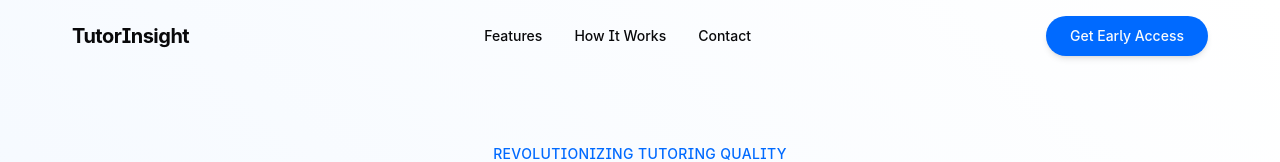
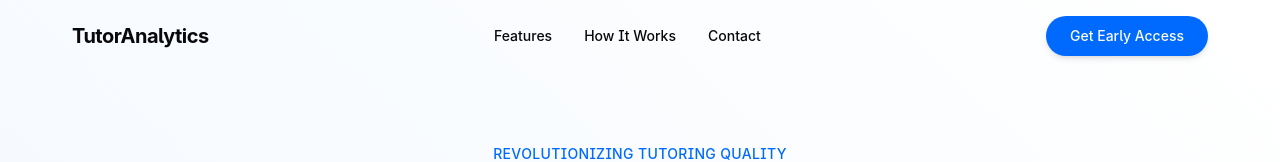
Before and after one commit to wgxyz/tutoranalytics, a React (Vite) app: page / in a window 1280 px wide. Shown: the top 162 px of the page. Built offline with nearby package versions, Linux system fonts and the light colour scheme.

Commit message:
Rename project to TutorAnalytics
Update project name to reflect new domain.

```diff
--- a/index.html
+++ b/index.html
@@ -1,19 +1,20 @@
+
 <!DOCTYPE html>
 <html lang="en">
   <head>
     <meta charset="UTF-8" />
     <meta name="viewport" content="width=device-width, initial-scale=1.0" />
-    <title>tutorinsight-voice-analyzer</title>
-    <meta name="description" content="Lovable Generated Project" />
-    <meta name="author" content="Lovable" />
+    <title>tutoranalytics</title>
+    <meta name="description" content="TutorAnalytics - AI-powered tutoring analysis" />
+    <meta name="author" content="TutorAnalytics" />
 
-    <meta property="og:title" content="Lovable Generated Project" />
-    <meta property="og:description" content="Lovable Generated Project" />
+    <meta property="og:title" content="TutorAnalytics" />
+    <meta property="og:description" content="AI-powered tutoring analysis" />
     <meta property="og:type" content="website" />
     <meta property="og:image" content="https://lovable.dev/opengraph-image-p98pqg.png" />
 
     <meta name="twitter:card" content="summary_large_image" />
-    <meta name="twitter:site" content="@lovable_dev" />
+    <meta name="twitter:site" content="@tutoranalytics" />
     <meta name="twitter:image" content="https://lovable.dev/opengraph-image-p98pqg.png" />
   </head>
 
--- a/src/components/CTASection.tsx
+++ b/src/components/CTASection.tsx
@@ -49,7 +49,7 @@ const CTASection = () => {
         <div className="max-w-3xl mx-auto text-center">
           <h2 className="heading-lg mb-6">Ready to Transform Your Tutoring Business?</h2>
           <p className="text-lg text-white/80 mb-10">
-            Join our early access program and be among the first to experience the power of TutorInsight.
+            Join our early access program and be among the first to experience the power of TutorAnalytics.
           </p>
 
           <form onSubmit={handleSubmit} className="max-w-md mx-auto">
--- a/src/components/Footer.tsx
+++ b/src/components/Footer.tsx
@@ -7,7 +7,7 @@ const Footer = () => {
       <div className="container px-4 mx-auto">
         <div className="flex flex-col md:flex-row justify-between items-center">
           <div className="mb-8 md:mb-0">
-            <span className="font-bold text-xl tracking-tight">TutorInsight</span>
+            <span className="font-bold text-xl tracking-tight">TutorAnalytics</span>
             <p className="text-sm text-muted-foreground mt-2">
               Enhancing tutoring excellence through AI analysis.
             </p>
@@ -76,7 +76,7 @@ const Footer = () => {
 
         <div className="mt-12 pt-6 border-t border-gray-100 flex flex-col sm:flex-row justify-between items-center">
           <p className="text-sm text-muted-foreground mb-4 sm:mb-0">
-            © {currentYear} TutorInsight. All rights reserved.
+            © {currentYear} TutorAnalytics. All rights reserved.
           </p>
 
           <div className="flex space-x-6">
--- a/src/components/Header.tsx
+++ b/src/components/Header.tsx
@@ -24,7 +24,7 @@ const Header = () => {
     >
       <div className="container mx-auto flex items-center justify-between">
         <div className="flex items-center">
-          <span className="font-bold text-xl tracking-tight">TutorInsight</span>
+          <span className="font-bold text-xl tracking-tight">TutorAnalytics</span>
         </div>
         <nav className="hidden md:flex space-x-8 items-center">
           <a href="#features" className="font-medium text-sm hover:text-primary transition-colors">Features</a>
--- a/src/components/Hero.tsx
+++ b/src/components/Hero.tsx
@@ -61,7 +61,7 @@ const Hero = () => {
             <div className="aspect-video rounded-xl bg-gray-100 overflow-hidden flex items-center justify-center">
               <div className="text-primary">
                 <p className="font-medium">Demo Video Placeholder</p>
-                <p className="text-sm text-muted-foreground mt-2">See TutorInsight in action</p>
+                <p className="text-sm text-muted-foreground mt-2">See TutorAnalytics in action</p>
               </div>
             </div>
           </div>
--- a/src/components/layouts/DashboardLayout.tsx
+++ b/src/components/layouts/DashboardLayout.tsx
@@ -1,4 +1,3 @@
-
 import { ReactNode } from "react";
 import { Link, useNavigate, useLocation } from "react-router-dom";
 import { Button } from "@/components/ui/button";
@@ -81,7 +80,7 @@ const DashboardLayout = ({ children }: DashboardLayoutProps) => {
       {/* Sidebar for desktop */}
       <aside className="hidden md:flex flex-col w-64 bg-white border-r border-gray-200">
         <div className="p-6">
-          <h1 className="text-2xl font-bold text-primary">TutorInsight</h1>
+          <h1 className="text-2xl font-bold text-primary">TutorAnalytics</h1>
         </div>
 
         <nav className="flex-1 p-4">
@@ -142,7 +141,7 @@ const DashboardLayout = ({ children }: DashboardLayoutProps) => {
           <div className="md:hidden fixed inset-0 z-50 bg-gray-800/50">
             <div className="fixed inset-y-0 left-0 w-3/4 max-w-sm bg-white">
               <div className="p-6 flex items-center justify-between">
-                <h1 className="text-2xl font-bold text-primary">TutorInsight</h1>
+                <h1 className="text-2xl font-bold text-primary">TutorAnalytics</h1>
                 <button
                   className="rounded-lg p-2 hover:bg-gray-100"
                   onClick={() => setIsMobileMenuOpen(false)}
```
Also changed, not shown: 1 other file (tests, documents, lock files or other folders).
